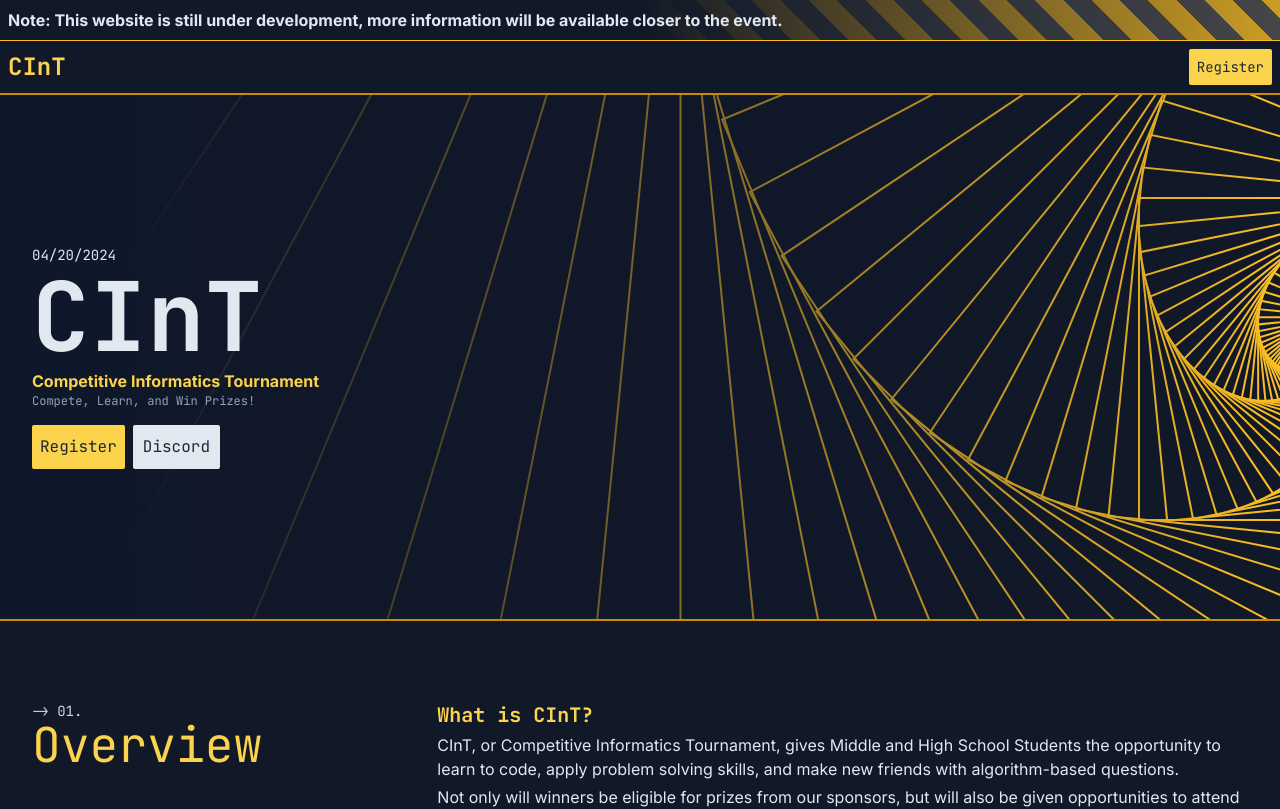
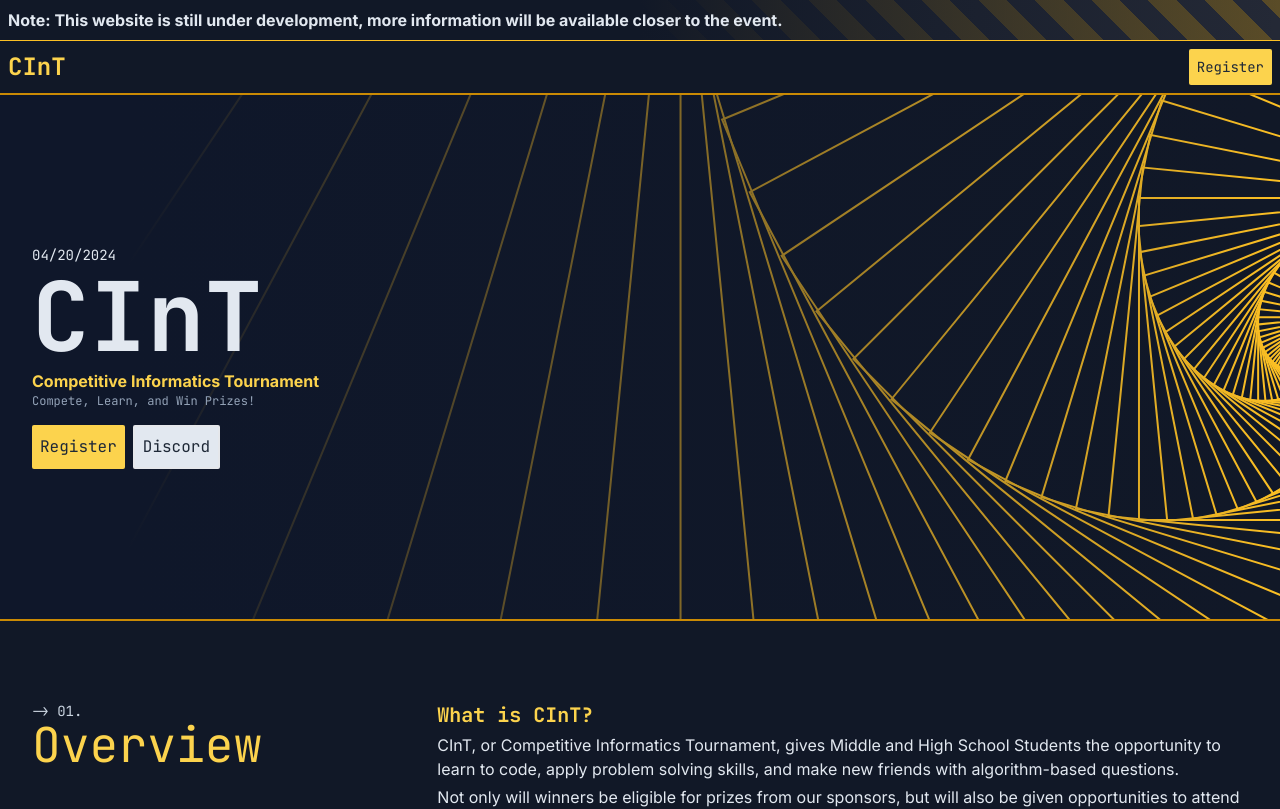
Before and after one commit to nicholascui225/rise-site, a Next.js app: page / in a window 1280 px wide. Shown: the top 809 px of the page. Built offline with nearby package versions, Linux system fonts and the light colour scheme.

Commit message:
banner edit

```diff
--- a/src/app/components/navbar.tsx
+++ b/src/app/components/navbar.tsx
@@ -5,7 +5,7 @@ const jbm = JetBrains_Mono({ subsets: ["latin"] })
 export default function NavBar() {
     return <main className="bg-gray-900 flex flex-col items-center">
         <div className="w-full constructionStripes text-left border-b border-b-amber-400">
-            <div className="bg-gradient-to-r from-gray-900 via-gray-900 to-transparent w-full h-full p-2">
+            <div className="bg-slate-900 bg-opacity-60 md:bg-gradient-to-r md:from-gray-900 md:via-gray-900 md:to-transparent w-full h-full p-2">
                 <span className={`font-bold`}>Note: This website is still under development, more information will be available closer to the event.</span>
             </div>
         </div>
```
